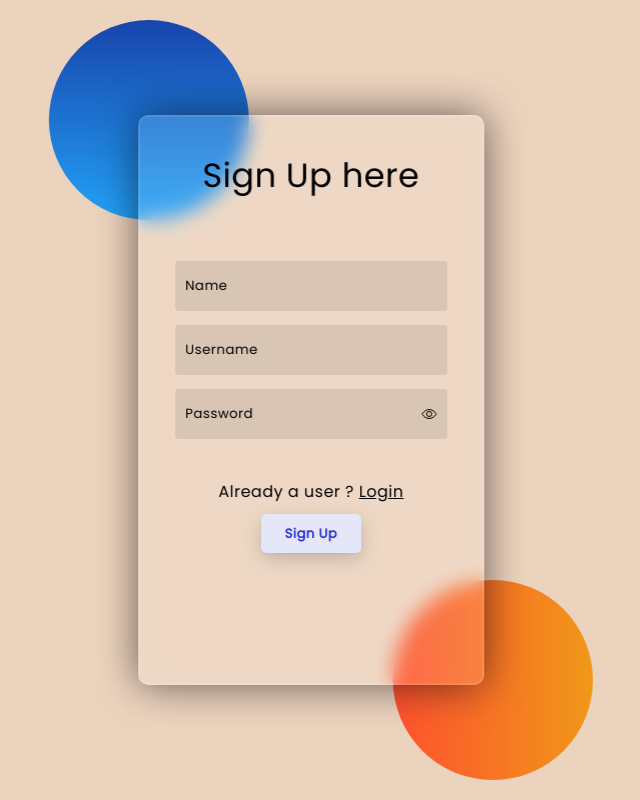
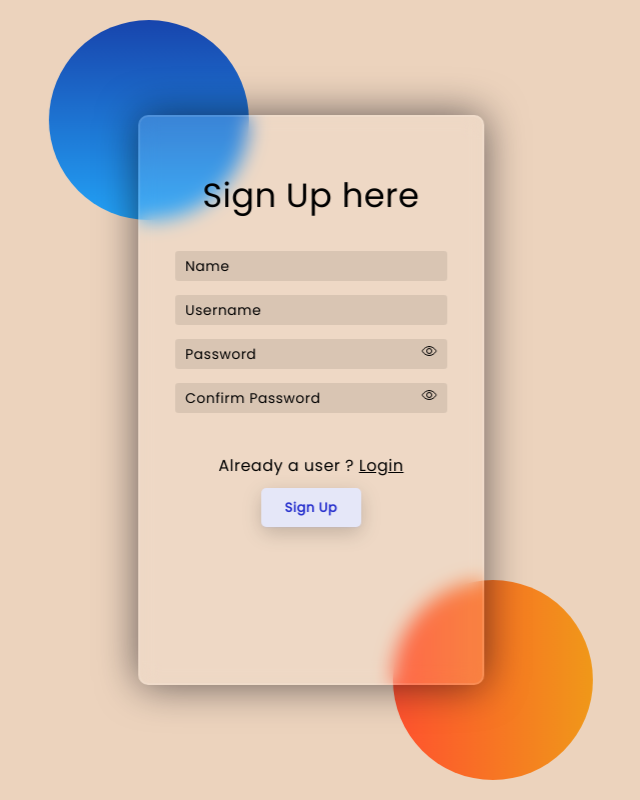
Before and after one commit to Open-Source-Chandigarh/Brewtopia, a React (Create React App) app in the folder client/: page /sign-up in a window 1280 px wide. Shown: the whole page, without its empty margins (329-969 px from the left). Built offline with nearby package versions, Linux system fonts and the light colour scheme; no server answers.

Commit message:
feat: Added Confirm Password field, eye icon, and strong password matching

```diff
--- a/client/src/sign-up.js
+++ b/client/src/sign-up.js
@@ -15,8 +15,12 @@
 
   const [username, setusername] = useState("");
   const [password, setpassword] = useState("");
+  const [confirmpassword, setconfirmpassword] = useState("");
+
   const [loading,setloading] = useState(false);
   const [showPassword,setShowPassword]=useState(false);
+  const [showConfirmPassword,setShowConfirmPassword]=useState(false);
+  const passwordRegex = /^(?=.*[A-Za-z])(?=.*\d)(?=.*[@$!%*?&])[A-Za-z\d@$!%*?&]{8,}$/;
 
   const cookies = new Cookies();
   let username_check = cookies.get('username');
@@ -32,9 +36,15 @@
       return toast.error("Enter username");
     }else if(!password){
       return toast.error("Enter password");
-    }else if(password.length < 7){
-      return toast.error("Password must be atleast 7 characters long")
+    }else if(!confirmpassword){
+      return toast.error("Enter confirm password");
+    }else if(password!==confirmpassword){
+      return toast.error("Both the passwords are not matching");
+    }else if(!passwordRegex.test(password.trim())){
+      console.log(passwordRegex.test(password))
+      return toast.error("Password must be atleast 8 digit and should contain atleast one letter,number and special symbol ");
     }
+    else{
 
     //display loader
     setloading(true)
@@ -43,18 +53,18 @@
     await Axios.post(apiUrl + "/createUser", {
       name: name,
       username: username,
-      password: password,
+      password: password
     })
       .then((res) => {
-        if(res.data.username){
+        if(res.data.username && res.data.password==res.data.confirmpassword){
           toast.success("registered successfully")
           Navigation("/login");
         }else{
           toast.error(res.data.error || "an error occured")
           setloading(false);
         }
-      }).catch(err => console.log(err))
-
+      }).catch((err)=>console.log(err))
+    }
   };
 
   useEffect(() => {
@@ -69,8 +79,11 @@
       handlesubmit(e);
     }
   };
-  const handleToggle=()=>{
-    setShowPassword(((prev)=>!prev));
+  const handlePasswordToggle=()=>{
+    setShowPassword(!showPassword);
+  };
+  const handleConfirmPasswordToggle=()=>{
+    setShowConfirmPassword(!showConfirmPassword);
   };
 
   return (
@@ -104,7 +117,17 @@
           onChange={(e) => {setpassword(e.target.value)}}
           onKeyDown={handleEnterKey}
         />
-         <button type="button" className="togglebutton" onClick={handleToggle}>{showPassword ? <IoEyeOffOutline size={16} />: <IoEyeOutline size={16} />}</button>
+         <button type="button" className="togglebutton" onClick={handlePasswordToggle}>{showPassword ? <IoEyeOffOutline size={16} />: <IoEyeOutline size={16} />}</button>
+            </div>
+            <div className="passwordinput">
+        <input
+          className="input"
+          type= {showConfirmPassword ? "text":"password"}
+          placeholder="Confirm Password"
+          onChange={(e) => {setconfirmpassword(e.target.value)}}
+          onKeyDown={handleEnterKey}
+        />
+         <button type="button" className="togglebutton" onClick={handleConfirmPasswordToggle}>{showConfirmPassword ? <IoEyeOffOutline size={16} />: <IoEyeOutline size={16} />}</button>
             </div>
         <p className="redirect">
           Already a user ? <a href="/login">Login</a>
--- a/client/src/styles/login.css
+++ b/client/src/styles/login.css
@@ -121,7 +121,8 @@
     font-weight: 500;
     line-height: 42px;
     text-align: center;
-    margin-bottom: 50px;
+    margin-top: 20px;
+    margin-bottom: 20px;
 }
 .passwordinput{
     display: flex;
@@ -146,13 +147,13 @@
 .input {
     position: relative;
     display: block;
-    height: 50px;
+    height: 30px;
     width: 100%;
     background-color: rgba(0, 0, 0, 0.09);
     border-radius: 3px;
-    padding: 0 10px;
+    padding: 10px 10px;
     margin-top: 14px;
-    font-size: 0.875;
+    font-size: 14px;
     font-weight: 300;
 }
 
```
